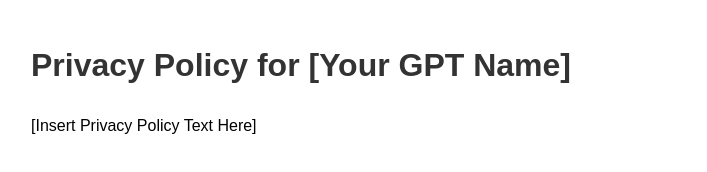
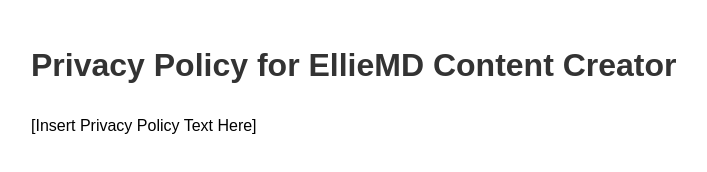
Before and after one commit to dustinhubbard5/.github.io, a plain HTML site: page index.html in a window 1280 px wide. Shown: the whole page, without its empty margins (9-716 px from the left). Drawn offline with Linux system fonts and the light colour scheme.

Commit message:
Update index.html

```diff
--- a/index.html
+++ b/index.html
@@ -11,7 +11,7 @@
     </style>
 </head>
 <body>
-    <h1>Privacy Policy for [Your GPT Name]</h1>
+    <h1>Privacy Policy for EllieMD Content Creator</h1>
     <!-- Replace with the privacy policy text below -->
     <p>[Insert Privacy Policy Text Here]</p>
 </body>
```
